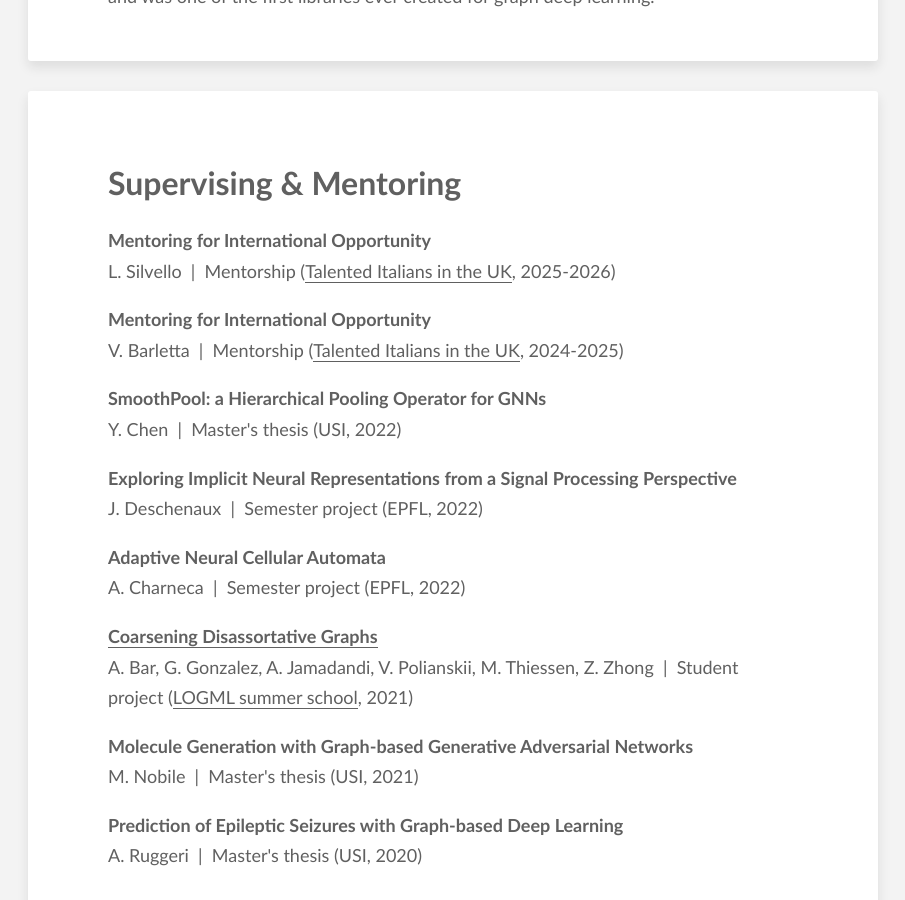
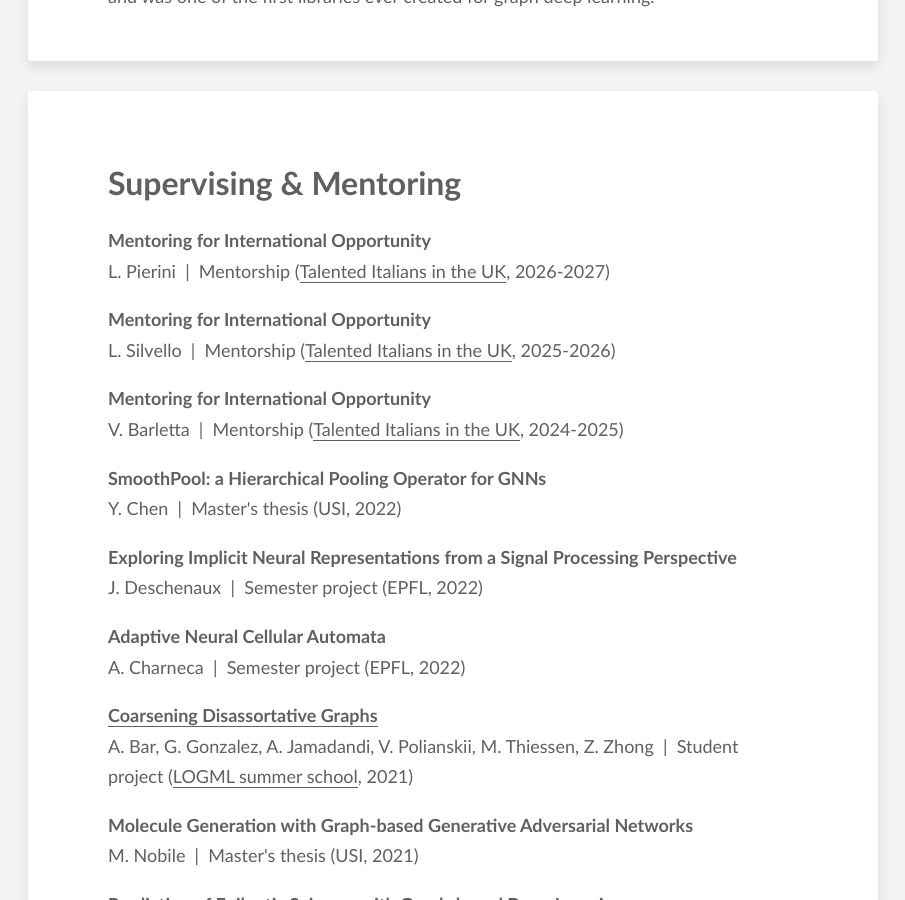
Before and after one commit to danielegrattarola/danielegrattarola.github.io, a Jekyll site: the page built from experience/index.html, in a window 1280 px wide and 900 px high, scrolled down 3416 px. Shown: the whole window, without its empty margins (187-1092 px from the left). Built offline with Jekyll 4.4.1, drawn with Linux system fonts in a browser that asks for light colours; some web fonts are replaced.

Commit message:
Add TIUK mentorship 26/27

```diff
--- a/_data/students.yaml
+++ b/_data/students.yaml
@@ -1,3 +1,9 @@
+- title: "Mentoring for International Opportunity"
+  name: L. Pierini
+  type: Mentorship
+  location: <a href="https://talenteditalians.uk/mentoring">Talented Italians in the UK</a>
+  year: 2026-2027
+
 - title: "Mentoring for International Opportunity"
   name: L. Silvello
   type: Mentorship
```
